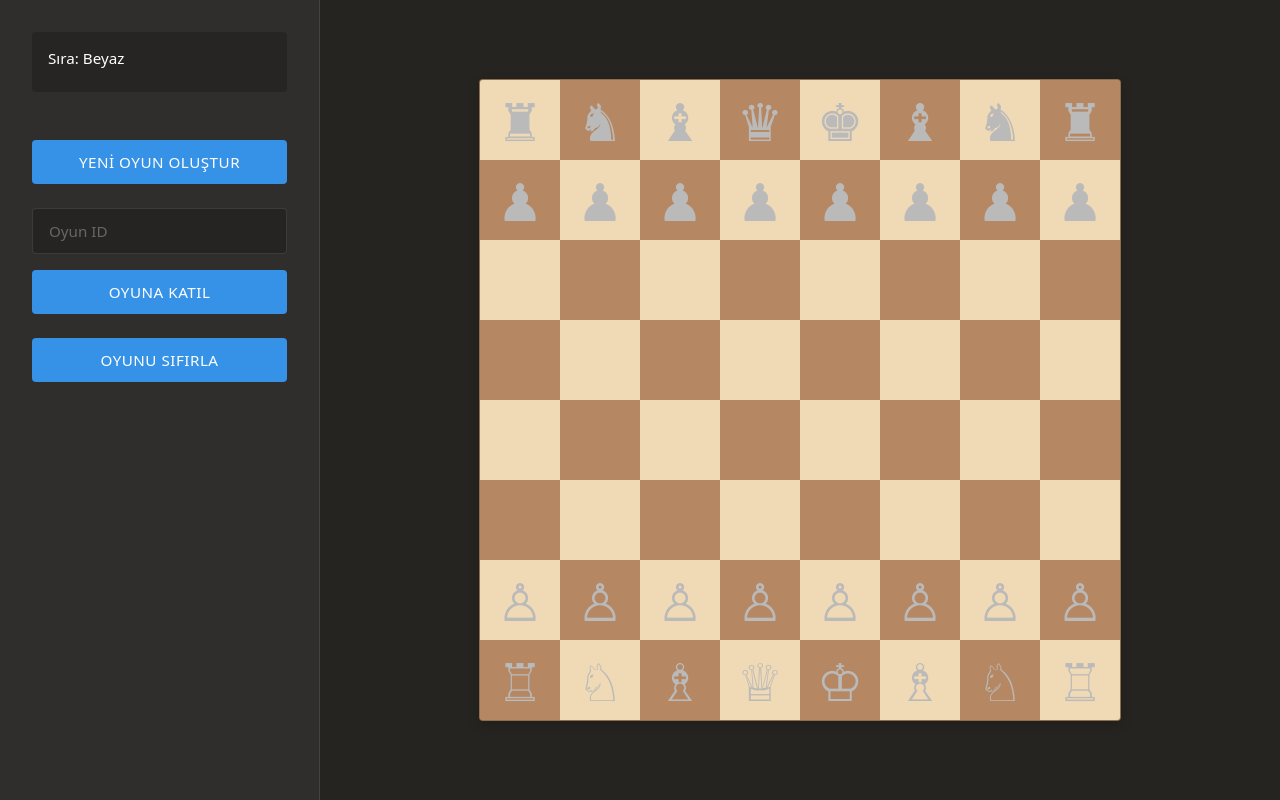
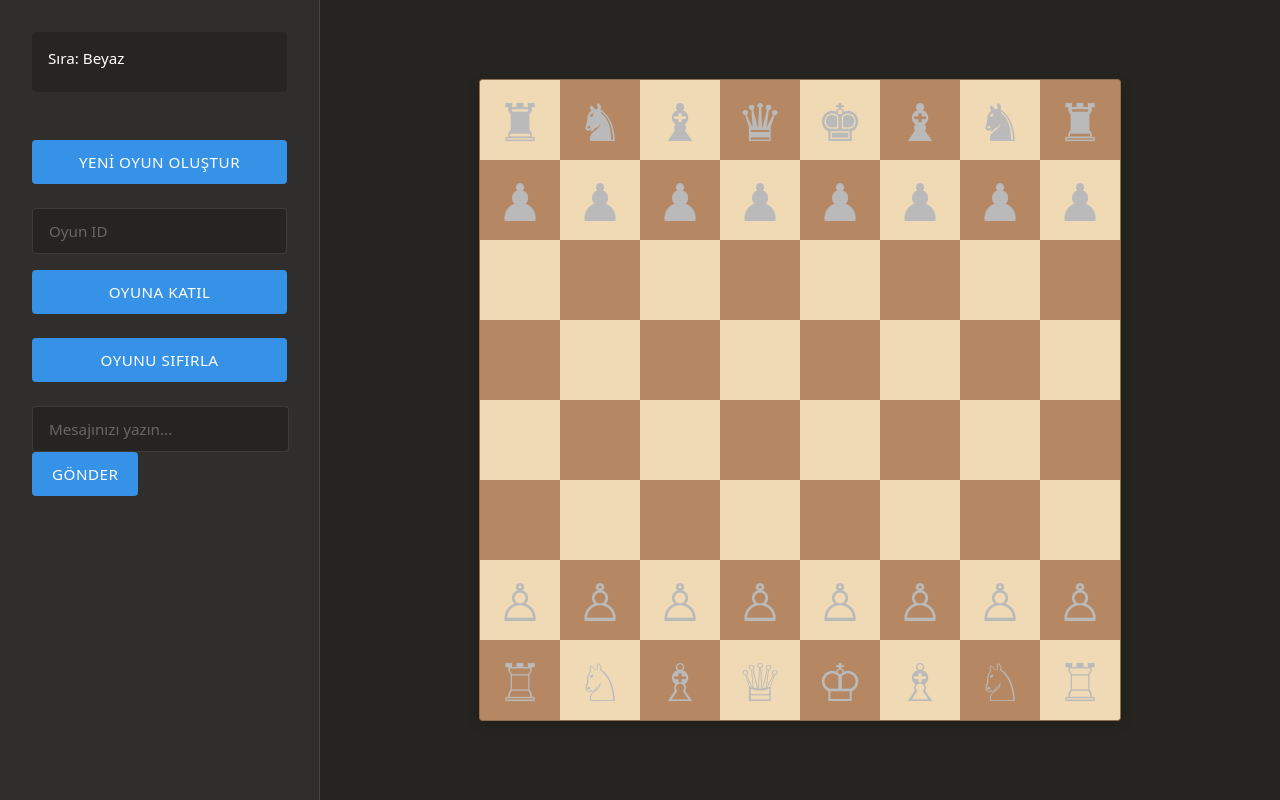
Before and after one commit to recepbulbul/chess5, a website: page public/index.html in a window 1280 px wide. Drawn offline with Linux system fonts and the light colour scheme.

Commit message:
Update index.html

```diff
--- a/public/index.html
+++ b/public/index.html
@@ -17,6 +17,13 @@
                 <button id="joinGameBtn">Oyuna Katıl</button>
             </div>
             <button id="resetBtn">Oyunu Sıfırla</button>
+            <div class="chat-container">
+                <div class="chat-messages" id="chatMessages"></div>
+                <div class="chat-input-container">
+                    <input type="text" id="chatInput" placeholder="Mesajınızı yazın...">
+                    <button id="sendMessageBtn">Gönder</button>
+                </div>
+            </div>
         </div>
         <div class="board-container">
             <div id="board"></div>
```
